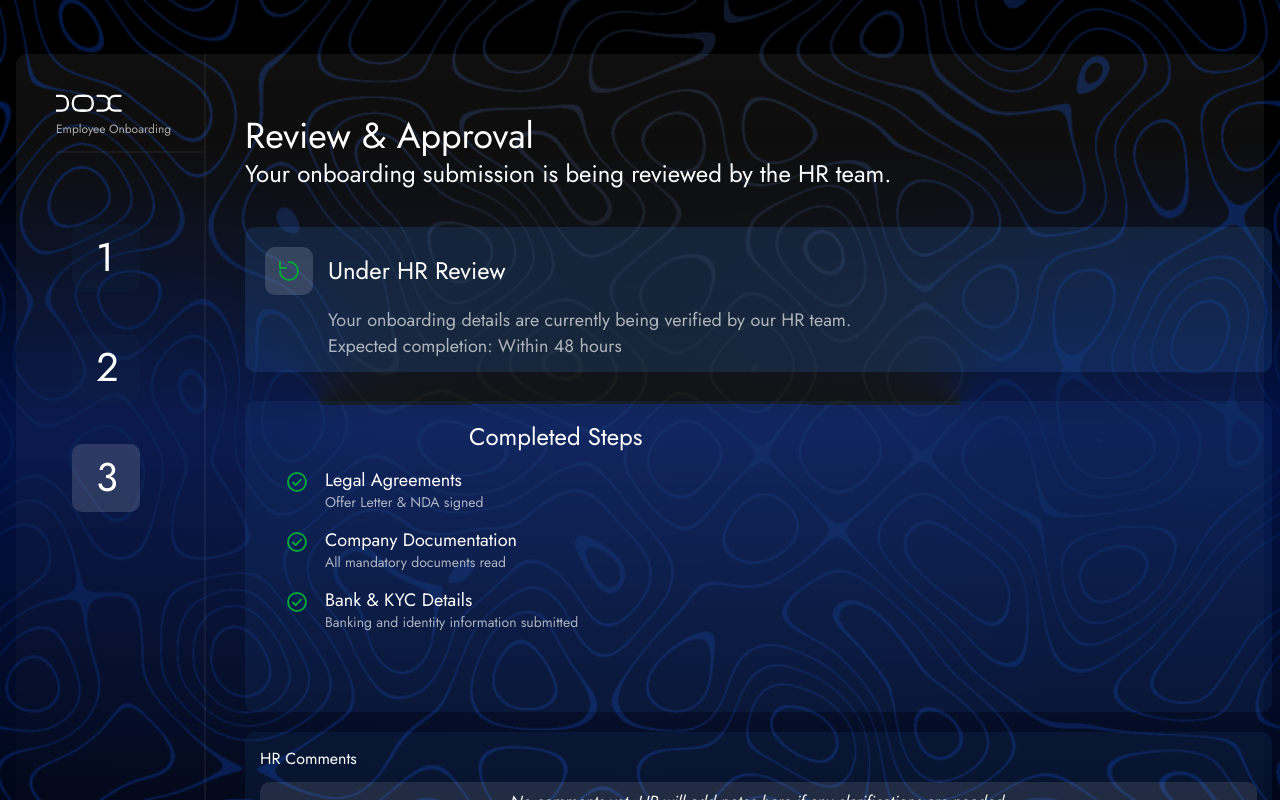
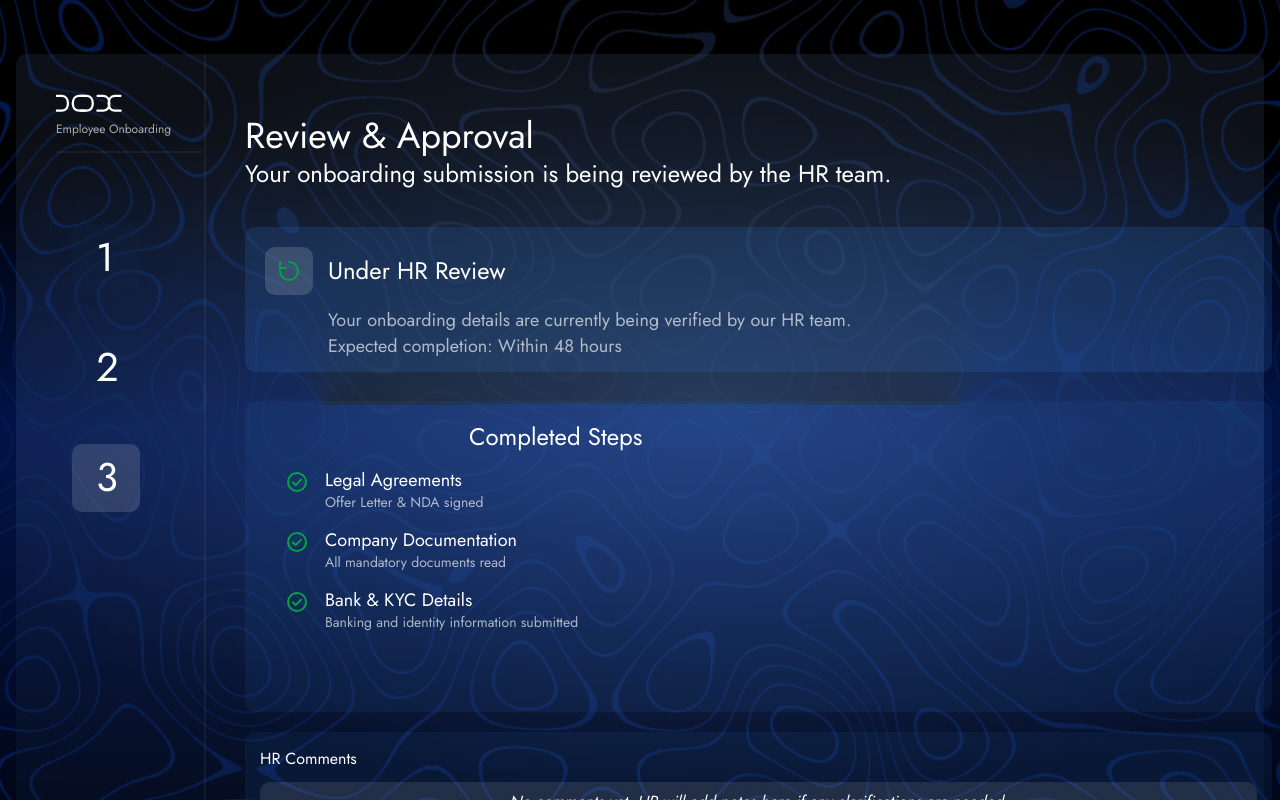
Before and after one commit to NoCapCode-tm/Dox, a React (Vite) app: page /review-approval in a window 1280 px wide. Shown: the top 800 px of the page. Built offline with nearby package versions, Linux system fonts and the light colour scheme; a web font is replaced by a local one.

Commit message:
fix: adjust gap between numbered box in sidebar of lefalAgreements

```diff
--- a/src/pages/LegalAgreements.jsx
+++ b/src/pages/LegalAgreements.jsx
@@ -57,7 +57,7 @@ const LegalAgreements = () => {
                                 <HorizontalDivider />
                             </div>
 
-                            <div className="flex md:flex-col gap-3">
+                            <div className="flex md:flex-col gap-3 md:gap-8">
                                 <StepBadge number="1" active />
                                 <StepBadge number="2" />
                                 <StepBadge number="3" />
--- a/src/pages/ReviewApproval.jsx
+++ b/src/pages/ReviewApproval.jsx
@@ -60,7 +60,15 @@ const ReviewApproval = () => {
                         background: 'linear-gradient(180deg, rgba(255, 255, 255, 0.06) 0%, rgba(153, 153, 153, 0) 100%)',
                     }}
                 >
-                    <div className="lg:hidden">
+                    <div
+                        className="pointer-events-none absolute inset-0 rounded-[10px]"
+                        style={{
+                            background:
+                                'radial-gradient(66% 44% at 56% 40%, rgba(88, 142, 230, 0.30) 0%, rgba(88, 142, 230, 0.14) 46%, rgba(88, 142, 230, 0) 100%), linear-gradient(180deg, rgba(8, 20, 44, 0.26) 0%, rgba(26, 58, 110, 0.14) 52%, rgba(8, 20, 44, 0.26) 100%)',
+                        }}
+                    />
+
+                    <div className="relative z-10 lg:hidden">
                         <div>
                             <DoxLogo />
                             <p className="mt-1 text-[12px] leading-[18px] text-white/65">Employee Onboarding</p>
@@ -121,7 +129,7 @@ const ReviewApproval = () => {
                         </button>
                     </div>
 
-                    <div className="hidden lg:block min-h-[880px]">
+                    <div className="relative z-10 hidden lg:block min-h-[880px]">
                         <div className="absolute inset-y-0 left-[188px] pointer-events-none">
                             <VerticalDivider />
                         </div>
```
